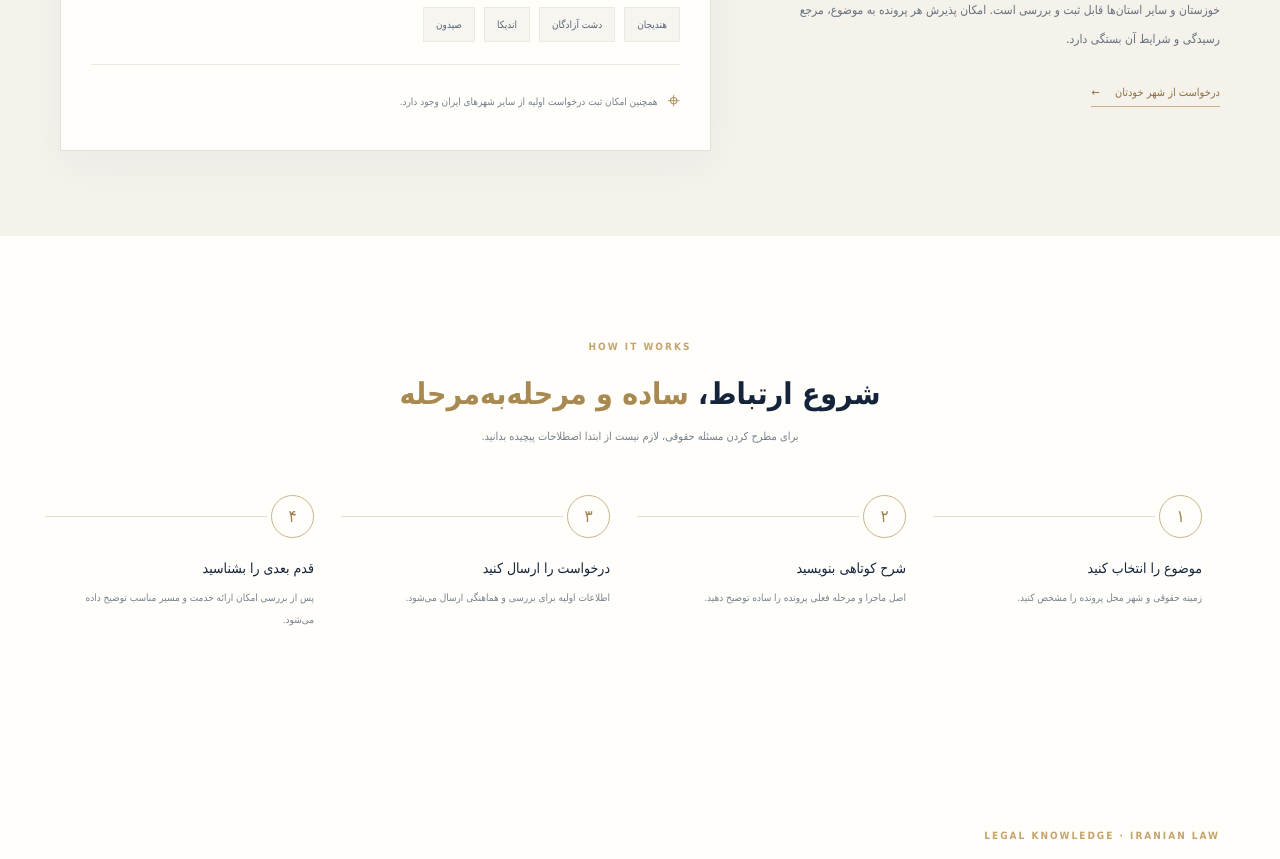
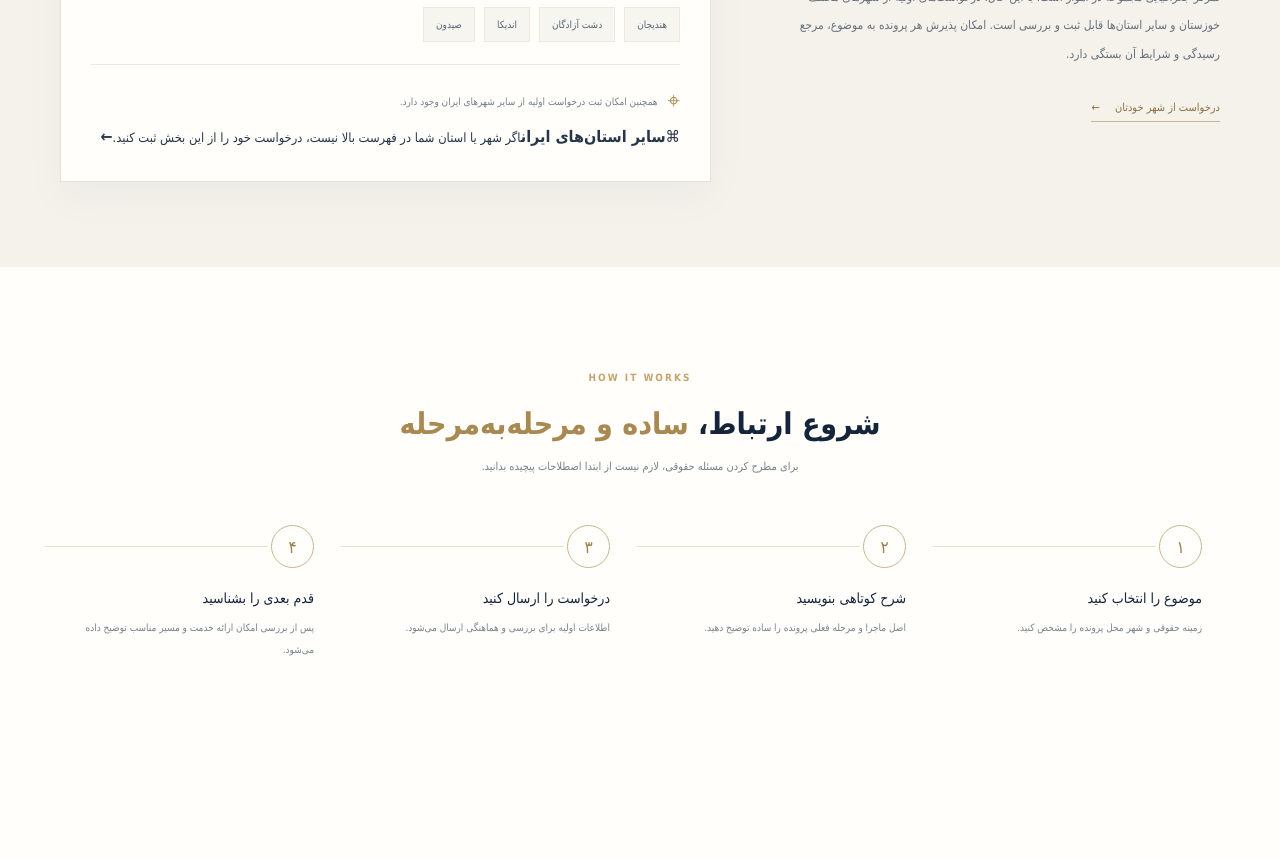
Before and after one commit to ahmadmousavi5908-crypto/vakilsite, a Next.js app: page / in a window 1280 px wide. Shown: the part 3040-3899 px from the top of the page. Built offline with nearby package versions, Linux system fonts and the light colour scheme; no server answers; the database is empty.

Commit message:
Add clear nationwide service request entry

```diff
--- a/src/app/page.js
+++ b/src/app/page.js
@@ -185,6 +185,7 @@ export default function Home() {
             <div className="city-panel-head"><div><span className="section-kicker">KHOUZESTAN PROVINCE</span><h3>شهرهای استان خوزستان</h3></div><span className="city-count">شهرها و مناطق استان</span></div>
             <div className="city-list">{cities.map((c, i) => <span className={i === 0 ? "city-chip city-featured" : "city-chip"} key={c}>{c}{i === 0 && <b>مرکز</b>}</span>)}</div>
             <div className="city-foot"><span className="city-pin">⌖</span><span>همچنین امکان ثبت درخواست اولیه از سایر شهرهای ایران وجود دارد.</span></div>
+            <a className="city-national-link" href="#contact"><span className="city-national-icon">⌘</span><span><strong>سایر استان‌های ایران</strong><small>اگر شهر یا استان شما در فهرست بالا نیست، درخواست خود را از این بخش ثبت کنید.</small></span><b>←</b></a>
           </div>
         </div>
       </section>
```
